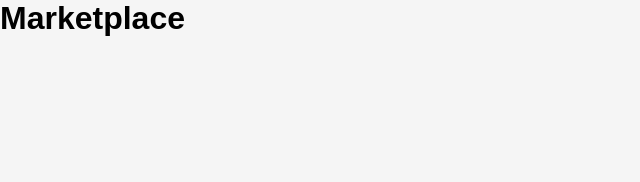
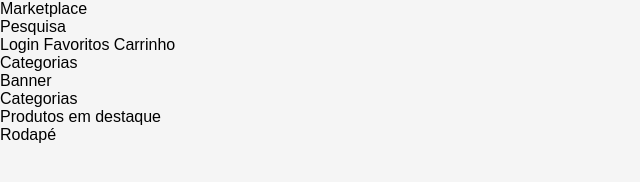
Before and after one commit to iTankull/Marketplace, a website: page index.html in a window 1280 px wide. Shown: the whole page, without its empty margins (0-640 px from the left). Drawn offline with Linux system fonts and the light colour scheme.

Commit message:
Cria estrutura inical do projeto

```diff
--- a/css/style.css
+++ b/css/style.css
@@ -1,4 +1,16 @@
-* {
+@import url("./reset.css");
+@import url("./variables.css");
+@import url("./global.css");
+
+@import url("./header.css");
+@import url("./hero.css");
+@import url("./categories.css");
+@import url("./products.css");
+@import url("./filters.css");
+@import url("./footer.css");
+
+@import url("./responsive.css");    *
+{
     margin: 0;
     padding: 0;
     box-sizing: border-box;
--- a/index.html
+++ b/index.html
@@ -1,17 +1,75 @@
 <!DOCTYPE html>
 <html lang="pt-BR">
+
 <head>
+
     <meta charset="UTF-8">
     <meta name="viewport" content="width=device-width, initial-scale=1.0">
+
     <title>Marketplace</title>
 
     <link rel="stylesheet" href="./css/style.css">
+
 </head>
+
 <body>
 
-    <h1>Marketplace</h1>
+    <header>
+    <div class="logo">
+
+        Marketplace
+
+    </div>
+
+    <div class="search">
+
+        Pesquisa
+
+    </div>
+
+    <div class="actions">
+
+        Login
+
+        Favoritos
+
+        Carrinho
+
+    </div>
+    </header>
+
+    <nav>
+
+    Categorias
+
+    </nav>
+
+    <main>
+        <section>
+
+        Banner
+
+    </section>
+
+    <section>
+
+        Categorias
+
+    </section>
+
+    <section>
+
+        Produtos em destaque
+
+    </section>
+    </main>
+
+    <footer>
+        Rodapé
+    </footer>
 
     <script src="./js/main.js"></script>
 
 </body>
+
 </html>
```
Also changed, not shown: css/categories.css (added), css/filters.css (added), css/footer.css (added), css/global.css (added), css/header.css (added), css/hero.css (added), css/products.css (added), css/reset.css (added), css/responsive.css (added), css/variables.css (added), 2 other files.
